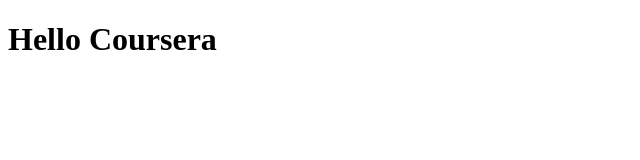
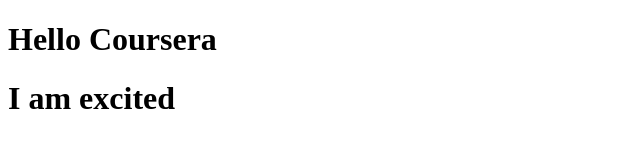
Before and after one commit to Boopalan002/coursera-test, a plain HTML site: page index.html in a window 1280 px wide. Shown: the whole page, without its empty margins (0-640 px from the left). Drawn offline with Linux system fonts and the light colour scheme.

Commit message:
Second version file

```diff
--- a/index.html
+++ b/index.html
@@ -6,5 +6,6 @@
   </head>
   <body>
     <h1>Hello Coursera</h1>
+    <h1>I am excited</h1>
   </body>
 </html>
```
